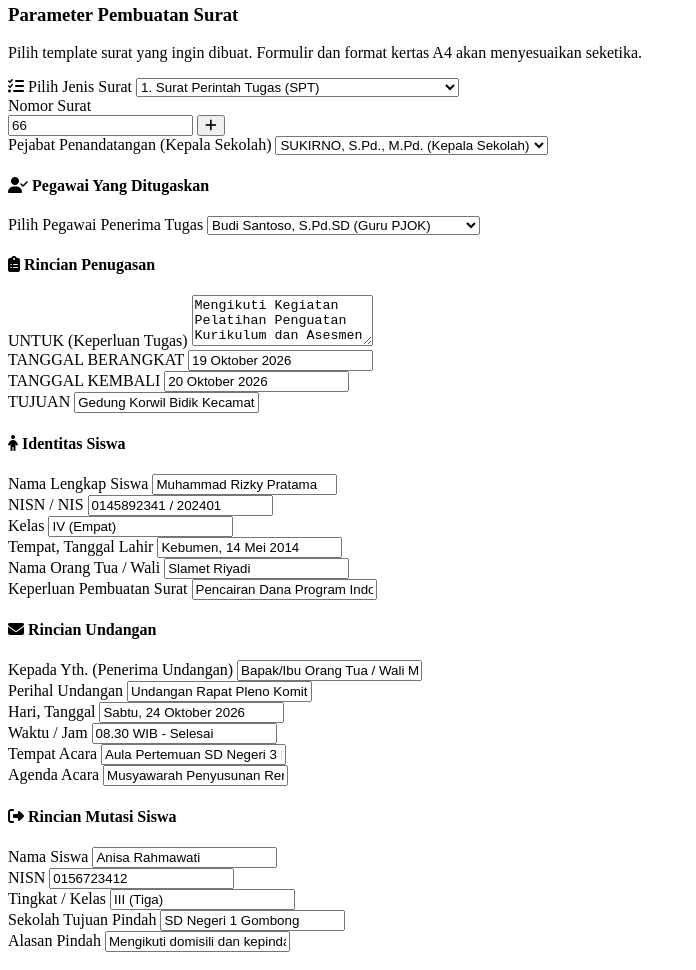
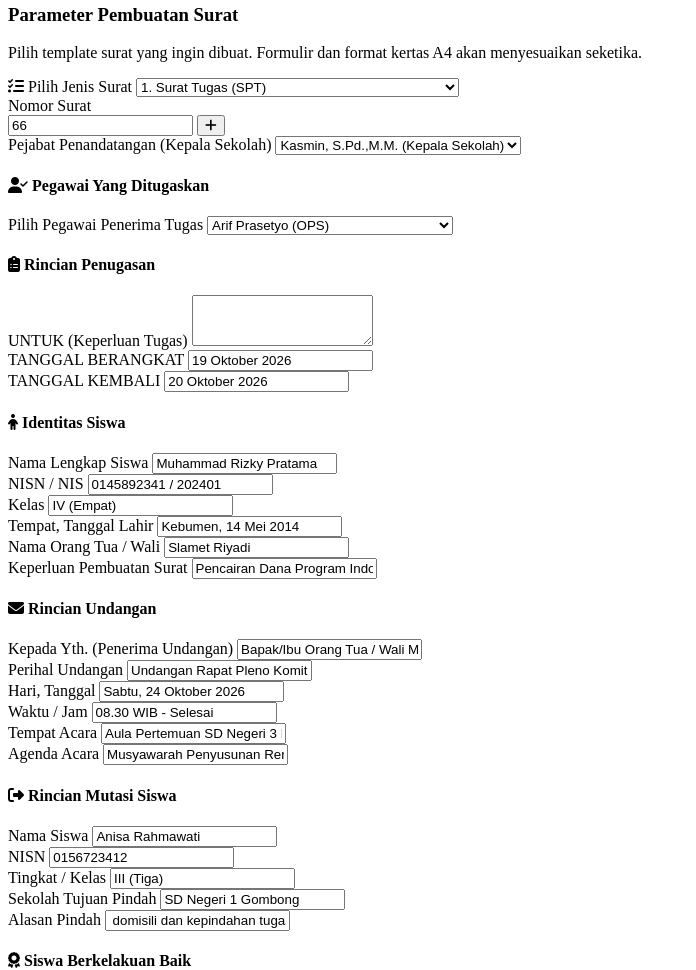
Before and after one commit to arippme6-dotcom/SURATKELUARNOGO3.github.io, a plain HTML site: page index.html in a window 1280 px wide. Shown: the part 220-1190 px from the top of the page, without its empty margins (0-696 px from the left). Drawn offline with Linux system fonts and the light colour scheme.

Commit message:
Add files via upload

```diff
--- a/index.html
+++ b/index.html
@@ -88,7 +88,7 @@
               <div class="form-group highlighted-group">
                 <label><i class="fa-solid fa-list-check"></i> Pilih Jenis Surat</label>
                 <select id="selectJenisSurat" class="form-input form-select-lg">
-                  <option value="spt">1. Surat Perintah Tugas (SPT)</option>
+                  <option value="spt">1. Surat Tugas (SPT)</option>
                   <option value="sk_aktif">2. Surat Keterangan Aktif Siswa (PIP/Bank)</option>
                   <option value="undangan">3. Surat Undangan Resmi / Wali Murid & Komite</option>
                   <option value="sk_pindah">4. Surat Keterangan Pindah Sekolah (Mutasi)</option>
@@ -124,7 +124,7 @@
                 <h4 class="section-title"><i class="fa-solid fa-clipboard-list"></i> Rincian Penugasan</h4>
                 <div class="form-group">
                   <label>UNTUK (Keperluan Tugas)</label>
-                  <textarea id="inSptUntuk" class="form-input" rows="3">Mengikuti Kegiatan Pelatihan Penguatan Kurikulum dan Asesmen Pembelajaran Sekolah Dasar Tingkat Kecamatan.</textarea>
+                  <textarea id="inSptUntuk" class="form-input" rows="3"></textarea>
                 </div>
 
                 <div class="form-grid-2">
@@ -136,11 +136,6 @@
                     <label>TANGGAL KEMBALI</label>
                     <input type="text" id="inSptTglKembali" class="form-input" value="20 Oktober 2026">
                   </div>
-                </div>
-
-                <div class="form-group">
-                  <label>TUJUAN</label>
-                  <input type="text" id="inSptTujuan" class="form-input" value="Gedung Korwil Bidik Kecamatan">
                 </div>
               </div>
 
@@ -229,7 +224,7 @@
                 </div>
                 <div class="form-group">
                   <label>Alasan Pindah</label>
-                  <input type="text" id="inPindahAlasan" class="form-input" value="Mengikuti domisili dan kepindahan tugas orang tua">
+                  <input type="text" id="inPindahAlasan" class="form-input" value=" domisili dan kepindahan tugas orang tua">
                 </div>
               </div>
 
@@ -290,7 +285,7 @@
                     <h4 id="viewKopBaris1">PEMERINTAH KABUPATEN KEBUMEN</h4>
                     <h4 id="viewKopBaris2">DINAS PENDIDIKAN, KEPEMUDAAN DAN OLAHRAGA</h4>
                     <h3 id="viewKopNamaSekolah">SEKOLAH DASAR NEGERI 3 NOGORAJI</h3>
-                    <p class="address" id="viewKopAlamat">Alamat: Jl. Raya Nogoraji, Kec. Buayan, Kabupaten Kebumen, Jawa Tengah 54474</p>
+                    <p class="address" id="viewKopAlamat">Alamat: Desa Nogoraji, Kec. Buayan, Kabupaten Kebumen, Jawa Tengah 54474</p>
                     <p class="contact" id="viewKopKontak">NPSN: 20305141 | Pos-el: sdn3nogoraji@gmail.com</p>
                   </div>
                 </div>
@@ -298,7 +293,7 @@
 
                 <!-- JUDUL SURAT DINAMIS -->
                 <div class="letter-title">
-                  <h3 id="viewJudulSurat">SURAT PERINTAH TUGAS</h3>
+                  <h3 id="viewJudulSurat">SURAT TUGAS</h3>
                   <p>Nomor : <span id="viewNoSurat">66</span></p>
                 </div>
 
@@ -358,7 +353,7 @@
                     <tr>
                       <td class="col-lbl">UNTUK</td>
                       <td class="col-dot">:</td>
-                      <td class="col-val" id="viewSptUntuk">Mengikuti Kegiatan Pelatihan...</td>
+                      <td class="col-val" id="viewSptUntuk"></td>
                     </tr>
                     <tr>
                       <td class="col-lbl">TANGGAL BERANGKAT</td>
@@ -369,11 +364,6 @@
                       <td class="col-lbl">TANGGAL KEMBALI</td>
                       <td class="col-dot">:</td>
                       <td class="col-val" id="viewSptTglKembali">20 Oktober 2026</td>
-                    </tr>
-                    <tr>
-                      <td class="col-lbl">TUJUAN</td>
-                      <td class="col-dot">:</td>
-                      <td class="col-val" id="viewSptTujuan">Gedung Korwil Bidik Kecamatan</td>
                     </tr>
                   </table>
 
@@ -556,7 +546,7 @@
                       </svg>
                     </div>
 
-                    <strong id="viewNamaTtd">SUKIRNO, S.Pd., M.Pd.</strong>
+                    <strong id="viewNamaTtd">Kasmin, S.Pd.,M.M.</strong>
                     <p class="sig-nip" id="viewNipTtd">NIP. 19680415 199303 1 005</p>
                   </div>
                 </div>
@@ -634,10 +624,10 @@
                 <label>NIP / NUPTK</label>
                 <input type="text" id="newPegNip" class="form-input" placeholder="1234567890123456789">
               </div>
-              <div class="form-group">
-                <label>Pangkat / Golongan</label>
-                <input type="text" id="newPegGol" class="form-input" placeholder="Penata Muda, III/a">
-              </div>
+                <div class="form-group">
+                    <label>Pangkat / Golongan</label>
+                    <input type="text" id="newPegPangkat" class="form-input" placeholder="Contoh: Penata Muda Tk. I, III/b">
+                </div>
               <div class="form-group">
                 <label>Jabatan</label>
                 <input type="text" id="newPegJabatan" class="form-input" placeholder="GURUK KELAS...">
--- a/script.js
+++ b/script.js
@@ -102,20 +102,18 @@ const AppState = {
   }),
 
   pegawai: AppStorage.get("listPegawaiSDN3", [
-    { nama: "SUKIRNO, S.Pd., M.Pd.", nip: "19680415 199303 1 005", gol: "Pembina Tk. I, IV/b", jabatan: "Kepala Sekolah" },
-    { nama: "Budi Santoso, S.Pd.SD", nip: "19870512 201101 1 008", gol: "Penata Muda Tk. I, III/b", jabatan: "Guru PJOK" },
-    { nama: "Siti Aminah, S.Pd.", nip: "19890214 201402 2 003", gol: "Penata Muda, III/a", jabatan: "Guru Kelas / Operator" },
-    { nama: "Sri Wahyuni, S.Pd.SD", nip: "19780820 200801 2 015", gol: "Penata, III/c", jabatan: "Guru Kelas 1" },
-    { nama: "Ahmad Fauzi, S.Pd.I", nip: "19910411 201902 1 004", gol: "Penata Muda, III/a", jabatan: "Guru PAI" }
+    { nama: "Kasmin, S.Pd.,M.M.", nip: "197306242008011016", gol: "Penata Tingkat 1-III/d", jabatan: "Kepala Sekolah" },
+    { nama: "Arif Prasetyo", nip: "-", gol: "-", jabatan: "OPS" },
+    { nama: "Sukijan, S.Pd", nip: "198108102022211009", gol: "IX", jabatan: "Guru Kelas 6" },
   ]),
 
   arsip: AppStorage.get("listArsipSDN3", [
-    { id: "sample_1", tanggal: "12/10/2026", nomor: "66", judul: "Surat Perintah Tugas Pelatihan Kurikulum 2026.pdf", kategori: "Surat Tugas", status: "Tersimpan", isSample: true },
+    { id: "sample_1", tanggal: "12/10/2026", nomor: "66", judul: "Surat Tugas Pelatihan Kurikulum 2026.pdf", kategori: "Surat Tugas", status: "Tersimpan", isSample: true },
     { id: "sample_2", tanggal: "12/10/2026", nomor: "421.1/045/2026", judul: "Surat Keterangan Aktif Siswa M. Rizky.pdf", kategori: "Surat Keterangan", status: "Tersimpan", isSample: true }
   ]),
 
   judulSuratMap: {
-    spt: "SURAT PERINTAH TUGAS",
+    spt: "SURAT TUGAS",
     sk_aktif: "SURAT KETERANGAN AKTIF SEKOLAH",
     undangan: "SURAT UNDANGAN",
     sk_pindah: "SURAT KETERANGAN PINDAH SEKOLAH",
```
